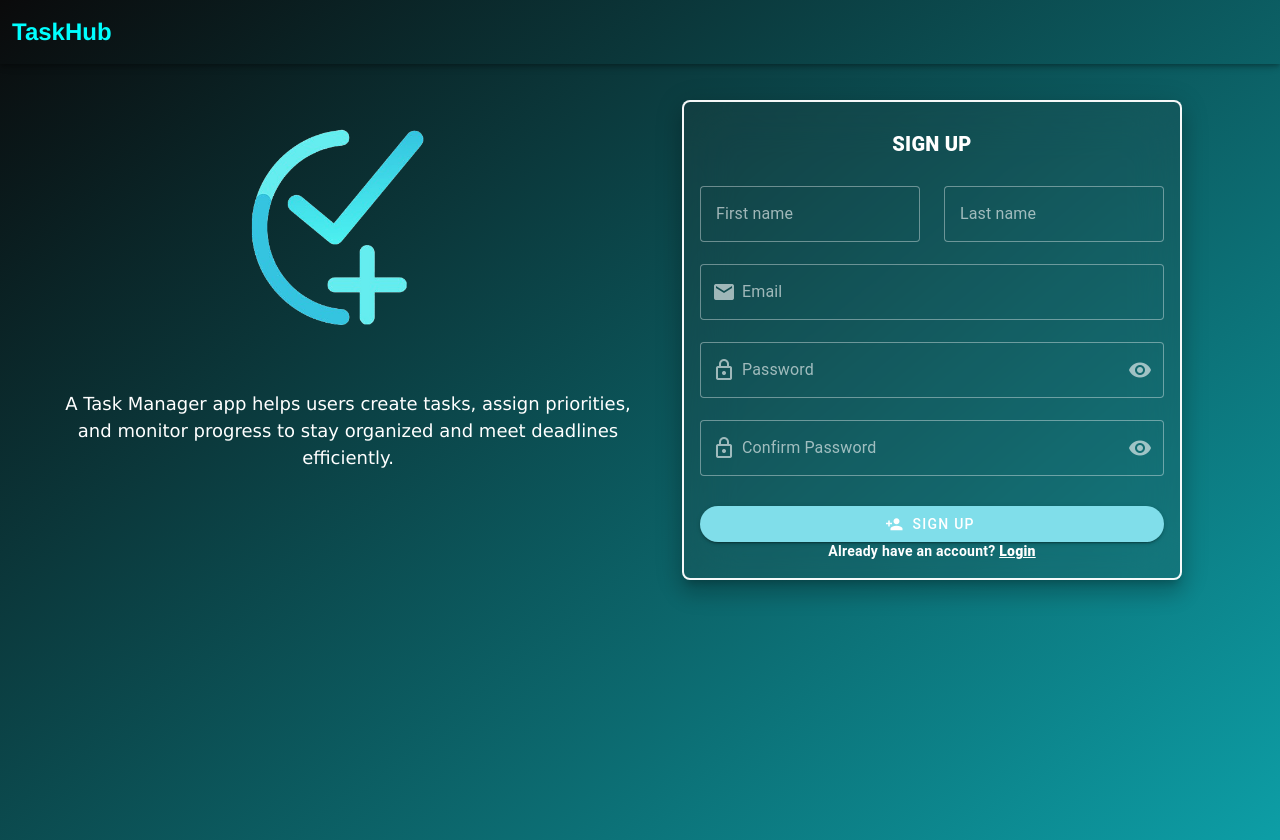
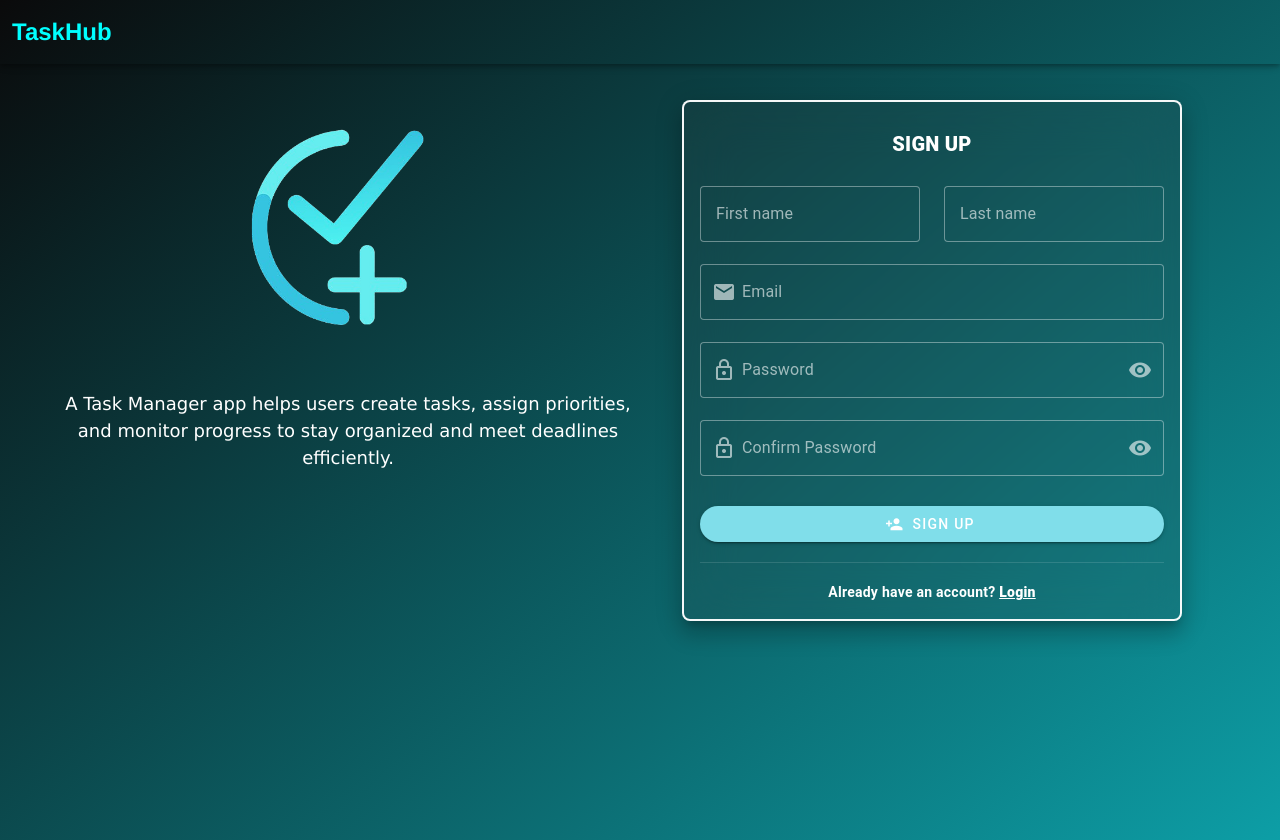
Before and after one commit to cindycariate/task_hub, a Vue app: page /signUp in a window 1280 px wide. Built offline with nearby package versions, Linux system fonts and the light colour scheme.

Commit message:
feat:added divider on sign up

```diff
--- a/src/views/auth/SignUpView.vue
+++ b/src/views/auth/SignUpView.vue
@@ -32,7 +32,7 @@ import SignUpForm from '@/components/auth/SignUpForm.vue'
 
             <v-card-text class="pt-4">
               <SignUpForm></SignUpForm>
-
+              <v-divider class="my-5"></v-divider>
               <h4 class="text-center">
                 Already have an account?
                 <RouterLink style="color: white" to="/"><b>Login</b></RouterLink>
```
